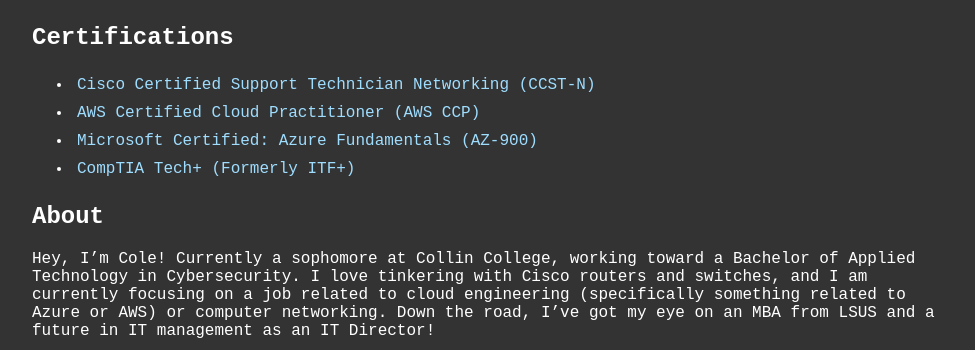
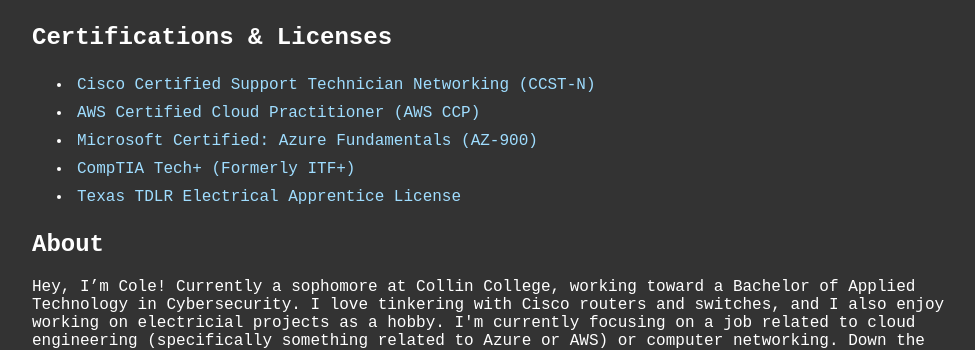
Before and after one commit to Repair2102/repair2102.github.io, a plain HTML site: page index.html in a window 1280 px wide. Shown: the part 69-419 px from the top of the page, without its empty margins (148-1123 px from the left). Drawn offline with Linux system fonts and the light colour scheme.

Commit message:
Update index.html

```diff
--- a/index.html
+++ b/index.html
@@ -66,16 +66,17 @@
 <div class="title">[ pumpk1n.xyz ] $ </div>
 
 <div class="container">
-    <h2>Certifications</h2>
+    <h2>Certifications & Licenses</h2>
     <ul>
         <li><a href="https://www.credly.com/badges/96f23eee-bd64-4ce3-bdf3-8d26539ccdca/public_url">Cisco Certified Support Technician Networking (CCST-N)</a></li>
         <li><a href="https://www.credly.com/badges/96f23eee-bd64-4ce3-bf8c-4d584022c58a/public_url">AWS Certified Cloud Practitioner (AWS CCP)</a></li>
         <li><a href="https://www.credly.com/badges/96f23eee-bd64-4ce3-b5tc-4d584024f58a/public_url">Microsoft Certified: Azure Fundamentals (AZ-900)</a></li>
         <li><a href="https://www.credly.com/badges/d57f9cdb-c702-4f32-b75c-38d96062d51a/public_url">CompTIA Tech+ (Formerly ITF+)</a></li>
+        <li><a href="https://www.tdlr.texas.gov/LicenseSearch/SearchResultDetail.asp?1=APPELE00698641&2=AE">Texas TDLR Electrical Apprentice License</a></li>
     </ul>
 
     <h2>About</h2>
-    <p>Hey, I’m Cole! Currently a sophomore at Collin College, working toward a Bachelor of Applied Technology in Cybersecurity. I love tinkering with Cisco routers and switches, and I am currently focusing on a job related to cloud engineering (specifically something related to Azure or AWS) or computer networking. Down the road, I’ve got my eye on an MBA from LSUS and a future in IT management as an IT Director!</p>
+    <p>Hey, I’m Cole! Currently a sophomore at Collin College, working toward a Bachelor of Applied Technology in Cybersecurity. I love tinkering with Cisco routers and switches, and I also enjoy working on electricial projects as a hobby. I'm currently focusing on a job related to cloud engineering (specifically something related to Azure or AWS) or computer networking. Down the road, I’ve got my eye on an MBA from LSUS and a future in IT management as an IT Director!</p>
     <img src="pumpkin.jpg" alt="pumpk1n.xyz Logo">
 
     <!-- Resume Section -->
```
